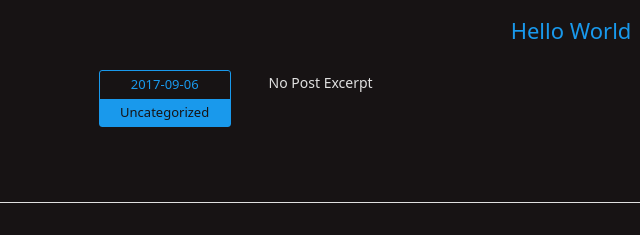
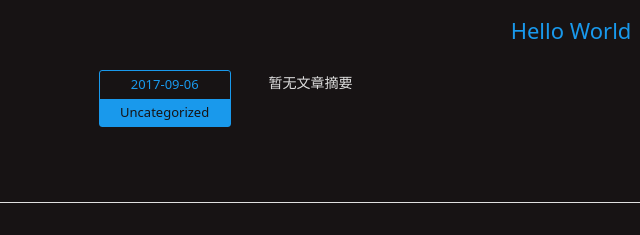
Before and after one commit to chinatl/chinatl.github.io, a plain HTML site: page index.html in a window 1280 px wide. Shown: the part 338-573 px from the top of the page, 69-709 px from the left. Drawn offline with Linux system fonts and the light colour scheme.

Commit message:
Site updated: 2017-09-06 14:09:07

```diff
--- a/index.html
+++ b/index.html
@@ -9,7 +9,7 @@
   <meta name="author" content="Allan">
   <!-- Open Graph Data -->
   <meta property="og:title" content="Allan"/>
-  <meta property="og:description" content="blog allan chinatl.github.io" />
+  <meta property="og:description" content="chinatl.github.io" />
   <meta property="og:site_name" content="Allan"/>
   <meta property="og:type" content="website" />
   <meta property="og:image" content="https://chinatl.github.io"/>
@@ -109,7 +109,7 @@
       </div>
     </div>
     <!-- Post Excerpt -->
-    <div class="excerpt typo">No Post Excerpt</div>
+    <div class="excerpt typo">暂无文章摘要</div>
     <!-- Post Tags -->
     <div class="tags">
 
```
Also changed, not shown: 2017/09/06/hello-world/index.html (+2 -2 lines), archives/2017/09/index.html (+1 -1 lines), archives/2017/index.html (+1 -1 lines), archives/index.html (+1 -1 lines).
